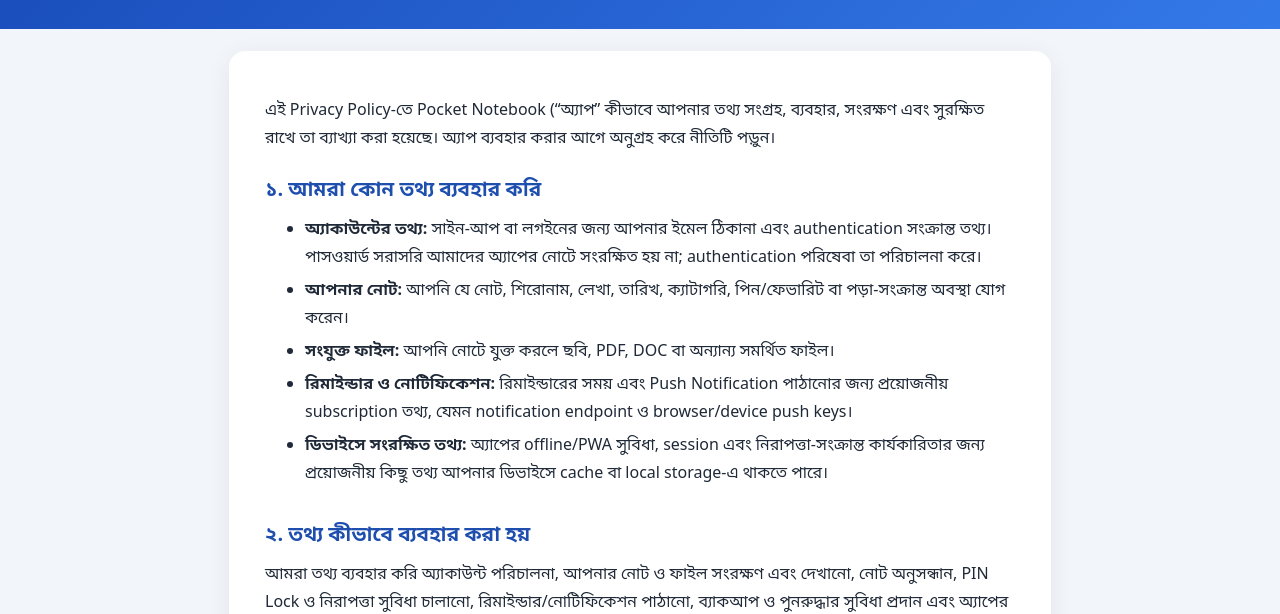
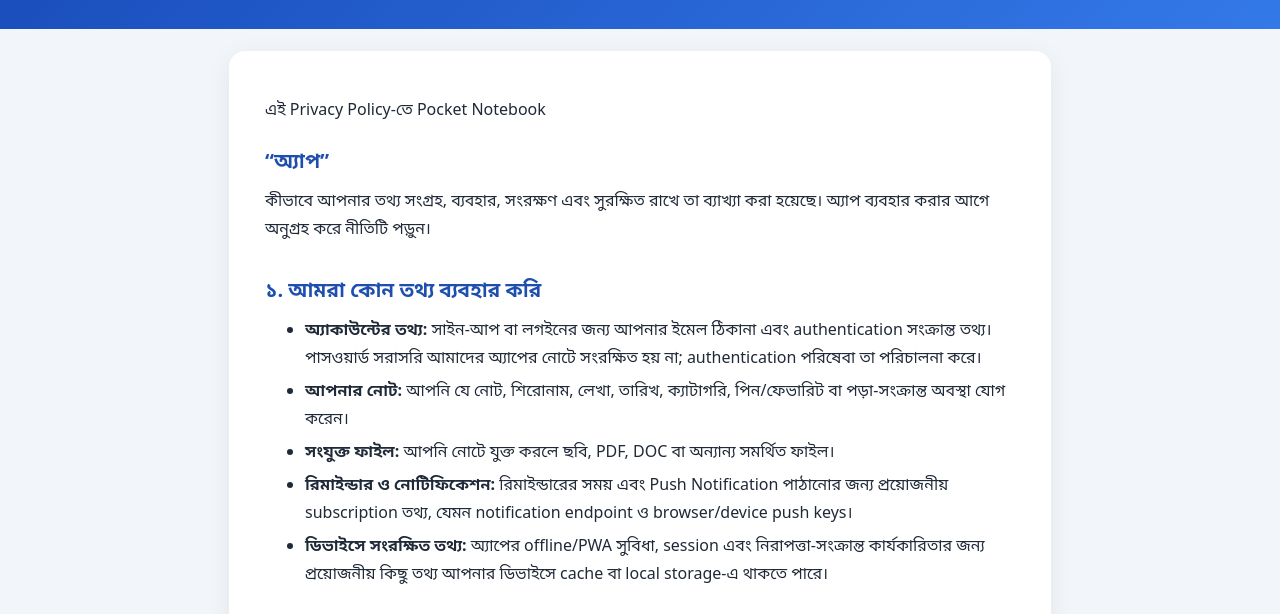
Before and after one commit to krishisohayok/-pocket-notebook, a plain HTML site: page privacy-policy.html in a window 1280 px wide. Shown: the part 185-799 px from the top of the page. Drawn offline with Linux system fonts and the light colour scheme.

Commit message:
Update privacy-policy.html

```diff
--- a/privacy-policy.html
+++ b/privacy-policy.html
@@ -35,7 +35,7 @@
   </header>
   <main class="wrap">
     <article>
-      <p>এই Privacy Policy-তে Pocket Notebook (“অ্যাপ” কীভাবে আপনার তথ্য সংগ্রহ, ব্যবহার, সংরক্ষণ এবং সুরক্ষিত রাখে তা ব্যাখ্যা করা হয়েছে। অ্যাপ ব্যবহার করার আগে অনুগ্রহ করে নীতিটি পড়ুন।</p>
+      <p>এই Privacy Policy-তে Pocket Notebook <h2>“অ্যাপ”</h2> কীভাবে আপনার তথ্য সংগ্রহ, ব্যবহার, সংরক্ষণ এবং সুরক্ষিত রাখে তা ব্যাখ্যা করা হয়েছে। অ্যাপ ব্যবহার করার আগে অনুগ্রহ করে নীতিটি পড়ুন।</p>
 
       <h2>১. আমরা কোন তথ্য ব্যবহার করি</h2>
       <ul>
```
